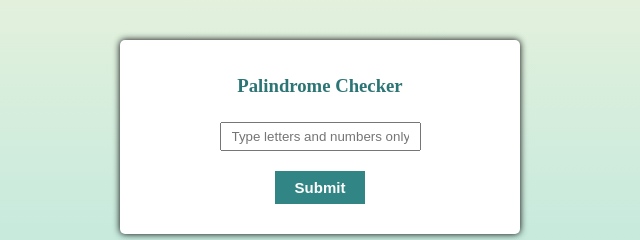
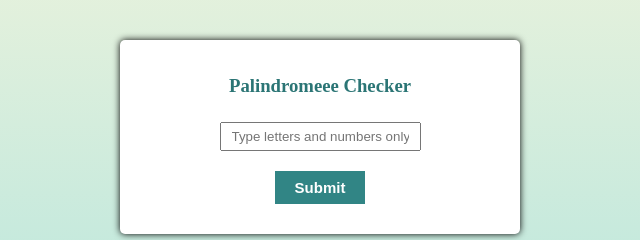
Before and after one commit to ibhawnabishnoi/AWS, a plain HTML site: page index.html in a window 1280 px wide. Shown: the part 156-396 px from the top of the page, 320-960 px from the left. Drawn offline with Linux system fonts and the light colour scheme.

Commit message:
Update index.html

```diff
--- a/index.html
+++ b/index.html
@@ -10,7 +10,7 @@
 
     <div class="container">
         <form action="" onsubmit="palindrome_checker(event)">
-            <h3>Palindrome Checker</h3>
+            <h3>Palindromeee Checker</h3>
             <p>
                 <input type="text" id="pal" name="pal"
                     placeholder="Type letters and numbers only"
```
